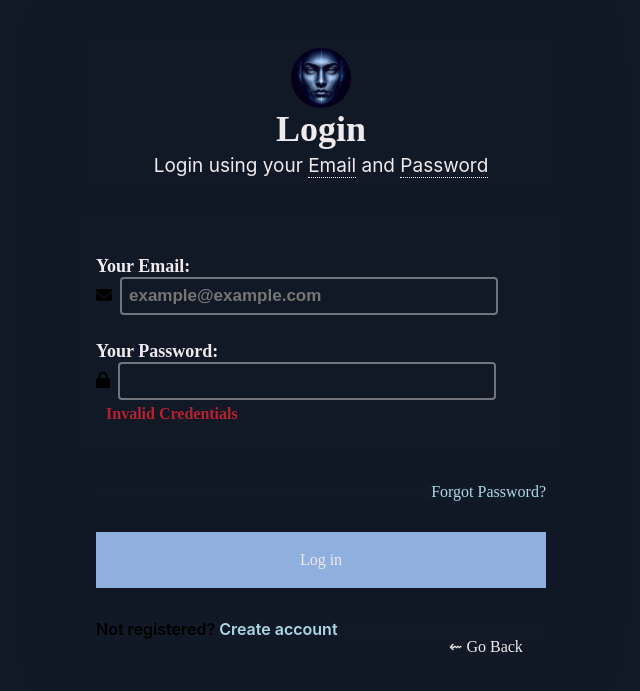
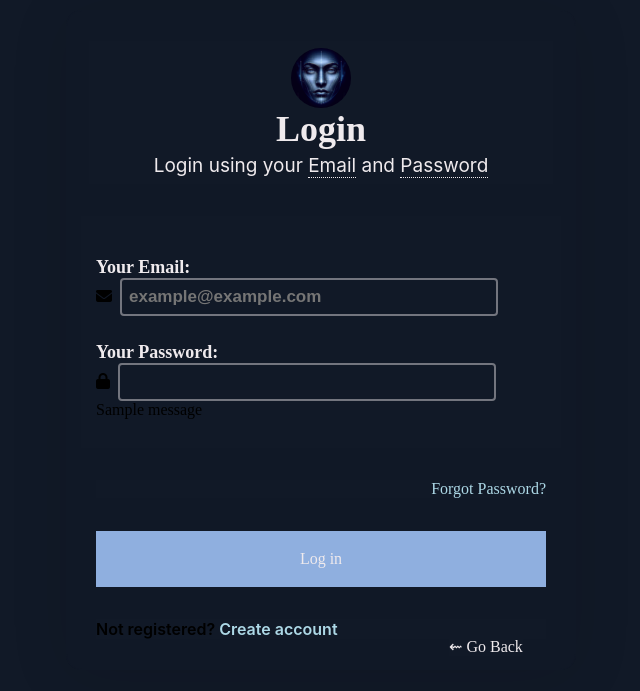
Before and after one commit to Eddy518/FacialExpressionRecognition, a Flask app: page /login in a window 1280 px wide. Shown: the top 691 px of the page, without its empty margins (319-959 px from the left). Run offline with Flask 3, Linux system fonts and the light colour scheme; one stand-in notice (Sample message) is shown.

Commit message:
fix: Fix login page validation

```diff
--- a/app.py
+++ b/app.py
@@ -18,6 +18,8 @@ def login():
         if form.email.data == 'admin@blog.com' and form.password.data == "password":
             flash('You have been logged in!','success')
             return redirect(url_for('home'))
+        else:
+            flash('Login failed! Invalid credentials!','fail')
     return render_template('login.html',title='Log In',forgot = True,form=form)
 
 @app.route('/register',methods=('GET','POST'))
--- a/static/auth.css
+++ b/static/auth.css
@@ -165,7 +165,7 @@ input:-webkit-autofill:focus,
 input:-webkit-autofill:active {
   transition: background-color 5000s ease-in-out 0s;
 }
-
+.alert-fail,
 .invalid-feedback {
   font-weight: bold;
   color: #b7212d;
--- a/templates/login.html
+++ b/templates/login.html
@@ -15,11 +15,15 @@ block paragraph %} Login using your <span>Email</span> and
     <i class="fa-solid fa-lock"></i>
     {{form.password(class="form")}}
   </div>
-   {% if (form.email.errors != null) or (form.password.errors != null) %}
-    <div class="invalid-feedback">
-      <span>Invalid Credentials</span>
-    </div>
-  {% endif %}
+    {% with messages = get_flashed_messages(with_categories=true) %}
+            {% if messages %}
+              {% for category,message in messages %}
+                  <div class="alert alert-{{category}}">
+                    {{message}}
+                  </div>
+              {% endfor %}
+            {% endif %}
+            {% endwith %}
   {% endblock input %} {% block btn %}
   <div>{{form.submit(class="button")}}</div>
 </form>
```
